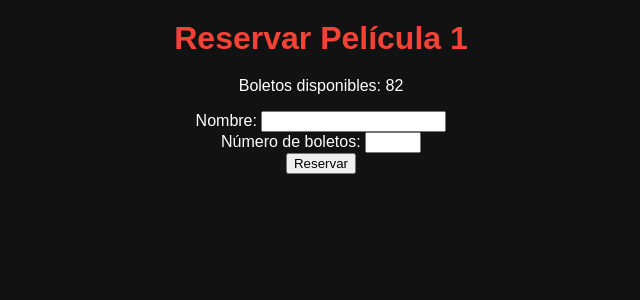
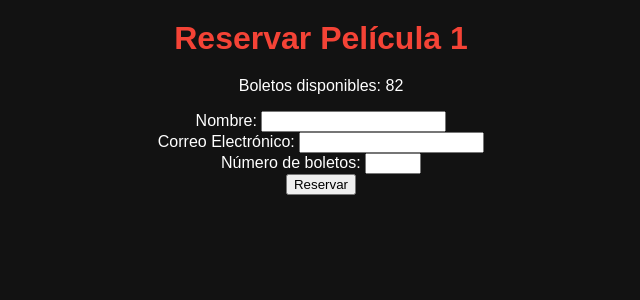
Before and after one commit to EduardoRB835/cineterror, a Flask app: a page that uses templates/reserva.html in a window 1280 px wide. Shown: the top 300 px of the page, without its empty margins (319-959 px from the left). Run offline with Flask 3, Linux system fonts and the light colour scheme.

Commit message:
Reiniciar conteo de boletos disponibles y actualizar la plantilla de reserva

```diff
--- a/app.py
+++ b/app.py
@@ -16,14 +16,13 @@ peliculas = {
 }
 
 # Configuración de correo (modifica con tus datos)
-EMAIL = 'rojasbautistae02@gmail.com'
-PASSWORD = 'qgfh aexm jmqb uvjr'
-DESTINATARIO = 'rojasbautistae02@gmail.com'
+EMAIL = 'rojasbautistae02@gmail.com'  # Cambia esto a tu correo
+PASSWORD = 'qgfh aexm jmqb uvjr'  # Cambia esto a tu contraseña
 
-def enviar_correo_reserva(nombre, pelicula, boletos, img_str):
+def enviar_correo_reserva(nombre, correo, pelicula, boletos, img_str):
     msg = MIMEMultipart()
-    msg['From'] = EMAIL
-    msg['To'] = DESTINATARIO
+    msg['From'] = EMAIL  # Remitente sigue siendo tu correo para autenticación
+    msg['To'] = correo  # Usar el correo del usuario
     msg['Subject'] = f'Nueva reserva de {nombre} para {pelicula}'
 
     # Texto del correo
@@ -39,7 +38,7 @@ def enviar_correo_reserva(nombre, pelicula, boletos, img_str):
         with smtplib.SMTP('smtp.gmail.com', 587) as server:
             server.starttls()
             server.login(EMAIL, PASSWORD)
-            server.sendmail(EMAIL, DESTINATARIO, msg.as_string())
+            server.sendmail(EMAIL, correo, msg.as_string())  # Enviar al correo del usuario
             print('Correo enviado con éxito.')
     except Exception as e:
         print(f'Error al enviar el correo: {e}')
@@ -54,6 +53,7 @@ def index():
 def reservar(pelicula):
     if request.method == 'POST':
         nombre = request.form['nombre']
+        correo = request.form['correo']  # Capturar el correo ingresado por el usuario
         boletos = int(request.form['boletos'])
 
         if peliculas[pelicula]['disponible'] >= boletos:
@@ -70,7 +70,7 @@ def reservar(pelicula):
             img_base64 = base64.b64encode(img_byte_arr.getvalue()).decode('utf-8')
 
             # Enviar correo
-            enviar_correo_reserva(nombre, pelicula, boletos, img_byte_arr.getvalue())
+            enviar_correo_reserva(nombre, correo, pelicula, boletos, img_byte_arr.getvalue())
 
             # Mostrar el código QR en la página
             return render_template('qr.html', img_str=img_base64)
--- a/templates/reserva.html
+++ b/templates/reserva.html
@@ -13,6 +13,9 @@
         <label for="nombre">Nombre:</label>
         <input type="text" id="nombre" name="nombre" required>
         <br>
+        <label for="correo">Correo Electrónico:</label>
+        <input type="email" id="correo" name="correo" required>
+        <br>
         <label for="boletos">Número de boletos:</label>
         <input type="number" id="boletos" name="boletos" min="1" max="{{ disponible }}" required>
         <br>
```
